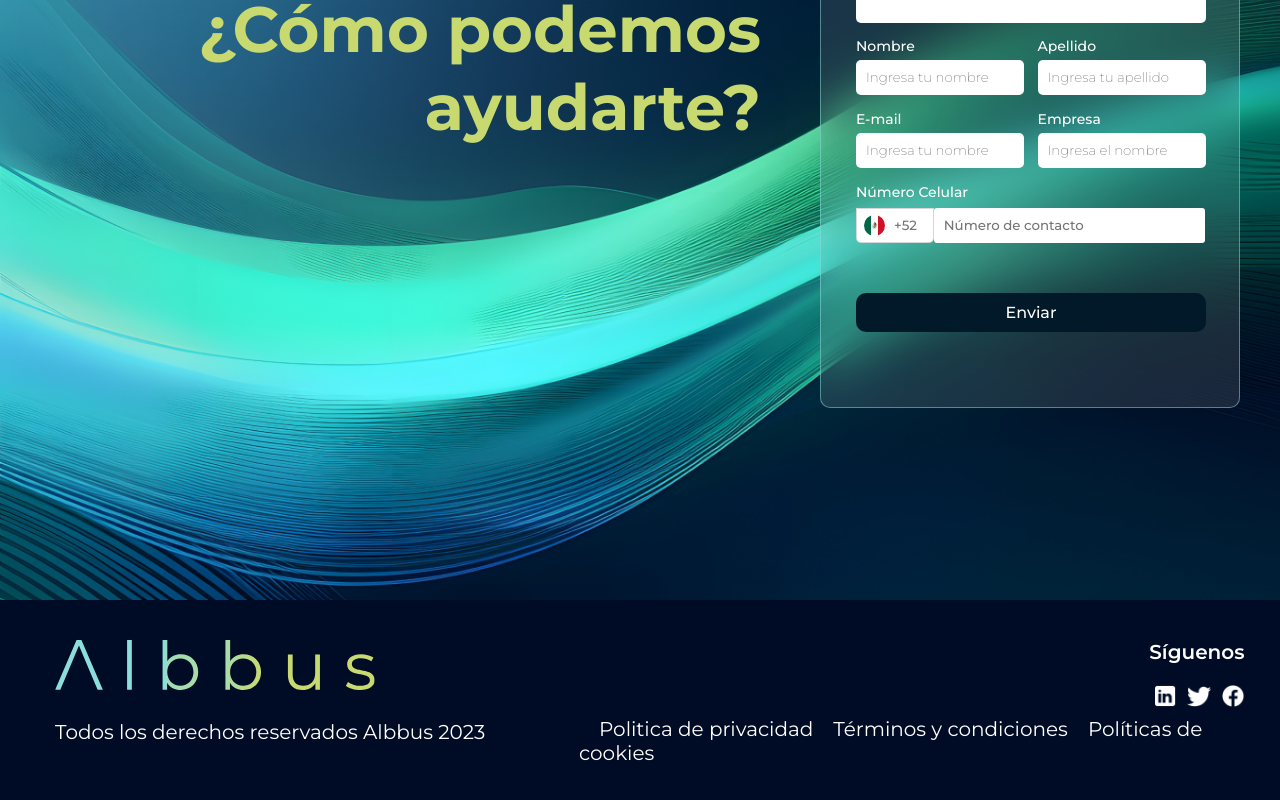
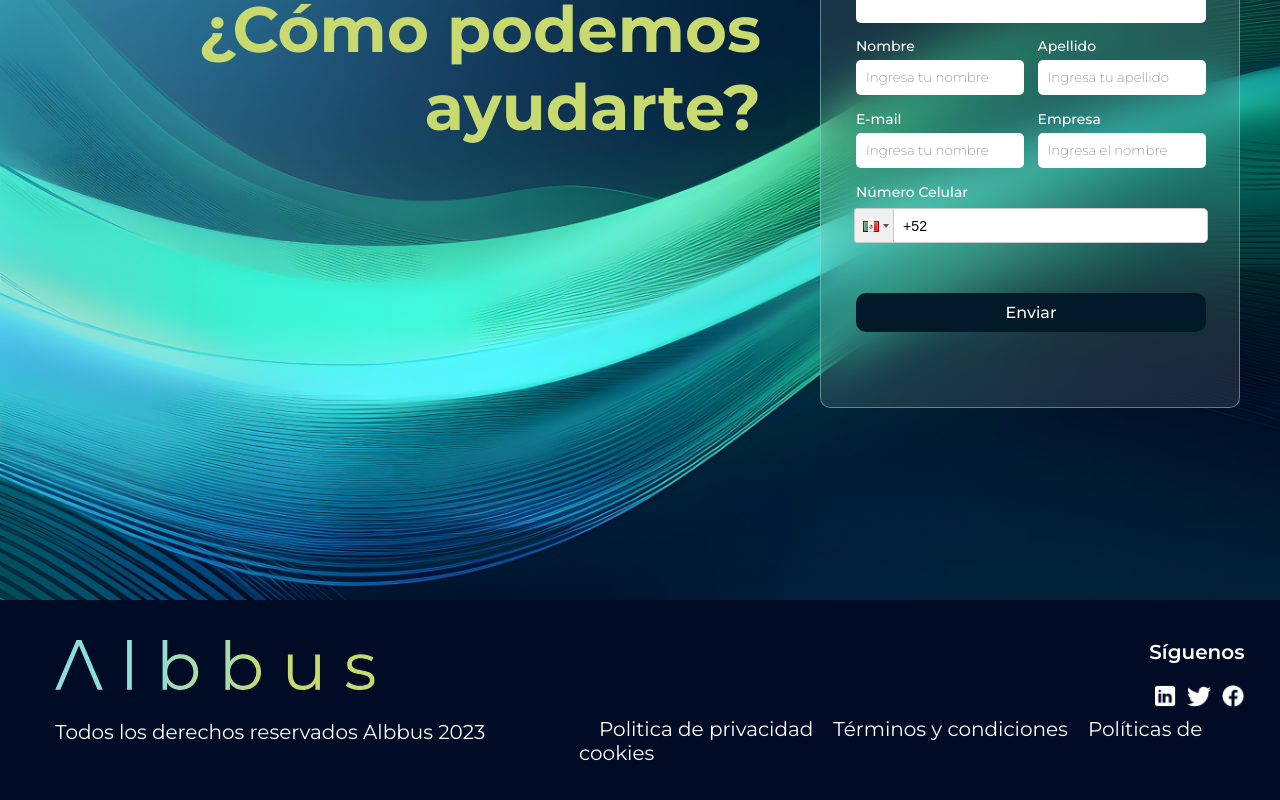
Before and after one commit to Pixabyte-Corporation/albbus-website, a Next.js app: page / in a window 1280 px wide. Shown: the part 2940-3740 px from the top of the page. Built offline with nearby package versions, Linux system fonts and the light colour scheme.

Commit message:
Inputnum

```diff
--- a/package.json
+++ b/package.json
@@ -15,7 +15,12 @@
     "next": "13.4.7",
     "react": "18.2.0",
     "react-dom": "18.2.0",
+    "react-flag-kit": "^1.1.1",
+    "react-flags-select": "^2.2.3",
+    "react-intl-tel-input-18": "^0.0.0",
     "react-intl-tel-input-2": "^0.1.1",
+    "react-phone-input-2": "^2.15.1",
+    "react-select": "^5.7.4",
     "sass": "^1.63.6"
   },
   "devDependencies": {
--- a/src/components/Form/Formcontact.module.scss
+++ b/src/components/Form/Formcontact.module.scss
@@ -136,6 +136,7 @@
     background-repeat: no-repeat;
   }
 
+
   .input::placeholder {
     font-family: Montserrat;
     font-weight: 200;
@@ -143,13 +144,14 @@
 
   .input3::placeholder {
     font-family: Montserrat;
-    font-weight: 500;
+    font-weight: 200;
   }
 
   .input2::placeholder {
     font-family: Montserrat;
-    font-weight: 500;
+    font-weight: 200;
   }
+
 
   .enviar {
     display: flex;
@@ -346,6 +348,7 @@
     background-repeat: no-repeat;
   }
 
+
   .input::placeholder {
     font-family: Montserrat;
     font-weight: 200;
@@ -353,13 +356,14 @@
 
   .input3::placeholder {
     font-family: Montserrat;
-    font-weight: 500;
+    font-weight: 200;
   }
 
   .input2::placeholder {
     font-family: Montserrat;
-    font-weight: 500;
+    font-weight: 200;
   }
+
 
   .enviar {
     display: flex;
@@ -553,12 +557,12 @@
 
   .input3::placeholder {
     font-family: Montserrat;
-    font-weight: 500;
+    font-weight: 200;
   }
 
   .input2::placeholder {
     font-family: Montserrat;
-    font-weight: 500;
+    font-weight: 200;
   }
 
   .enviar {
--- /dev/null
+++ b/src/components/Form/Phonecountry.jsx
@@ -0,0 +1,19 @@
+import React from 'react';
+import PhoneInput from 'react-phone-input-2';
+import 'react-phone-input-2/lib/style.css';
+import './custom-phone-input.scss';
+
+
+const Phonecountry = () => {
+  return (
+    <div>
+      <PhoneInput
+        country={'mx'}
+        value={''}
+        onChange={(phone) => console.log(phone)}
+      />
+    </div>
+  );
+};
+
+export default Phonecountry;
--- /dev/null
+++ b/src/components/Form/custom-phone-input.scss
@@ -0,0 +1,87 @@
+@media (min-width: 1200px) {
+.react-tel-input {
+
+  margin-left: 33px;
+
+}
+
+.react-tel-input .form-control{
+
+  width: 354px;
+  height: 35px;
+  border-radius: 5px;
+  background: #FFF;
+}
+
+.react-tel-input .selected-flag {
+  border: none;
+  background-color: #f0f0f0;
+}
+
+.react-tel-input .flag-dropdown {
+
+  background-color: #f0f0f0;
+}
+}
+
+@media (min-width: 768px) and (max-width: 1199px) {
+
+  .react-tel-input {
+
+    margin-left: 30px;
+
+  }
+
+  .react-tel-input .form-control{
+
+    width: 554px;
+    height: 35px;
+  }
+
+  .react-tel-input .flag-dropdown {
+
+    background-color: #f0f0f0;
+  }
+
+}
+
+@media (max-width: 767px) {
+
+
+  .react-tel-input {
+
+    margin-left: 18px;
+
+  }
+
+  .react-tel-input .form-control{
+
+    width: 269px;
+    height: 35px;
+  }
+
+  .react-tel-input::placeholder {
+    color: rgba(0, 0, 0, 0.80);
+    font-family: Montserrat;
+    font-size: 14px;
+    font-style: normal;
+    font-weight: 200;
+    line-height: normal;
+  }
+
+  .react-tel-input::-ms-value {
+    color: rgba(0, 0, 0, 0.80);
+    font-family: Montserrat;
+    font-size: 14px;
+    font-style: normal;
+    font-weight: 200;
+    line-height: normal;
+  }
+
+  .react-tel-input .flag-dropdown {
+
+    background-color: #f0f0f0;
+  }
+
+
+}
--- a/src/components/Form/index.jsx
+++ b/src/components/Form/index.jsx
@@ -1,8 +1,9 @@
 "use client";
 import { useState } from "react";
-import Image from "next/image";
 import style from "./Formcontact.module.scss";
-import lada from "@/assets/icons/mexico.svg";
+import PhoneNumberInput from "./Phonecountry";
+
+
 
 export default function Formcontact() {
   return (
@@ -56,13 +57,7 @@ export default function Formcontact() {
       <p className={style.num}>Número Celular</p>
       <div className={style.inputRow}>
         <span className={style.Inputlada}>
-        <span className={style.imagespan}></span>
-          <input className={style.input3} type="tel" pattern="[0-9]+" placeholder="+52"  />
-          <input
-            className={style.input2}
-            type="text"
-            placeholder="Número de contacto"
-          />
+        <PhoneNumberInput/>
         </span>
       </div>
       </form>
```
Also changed, not shown: 1 other file (tests, documents, lock files or other folders).
